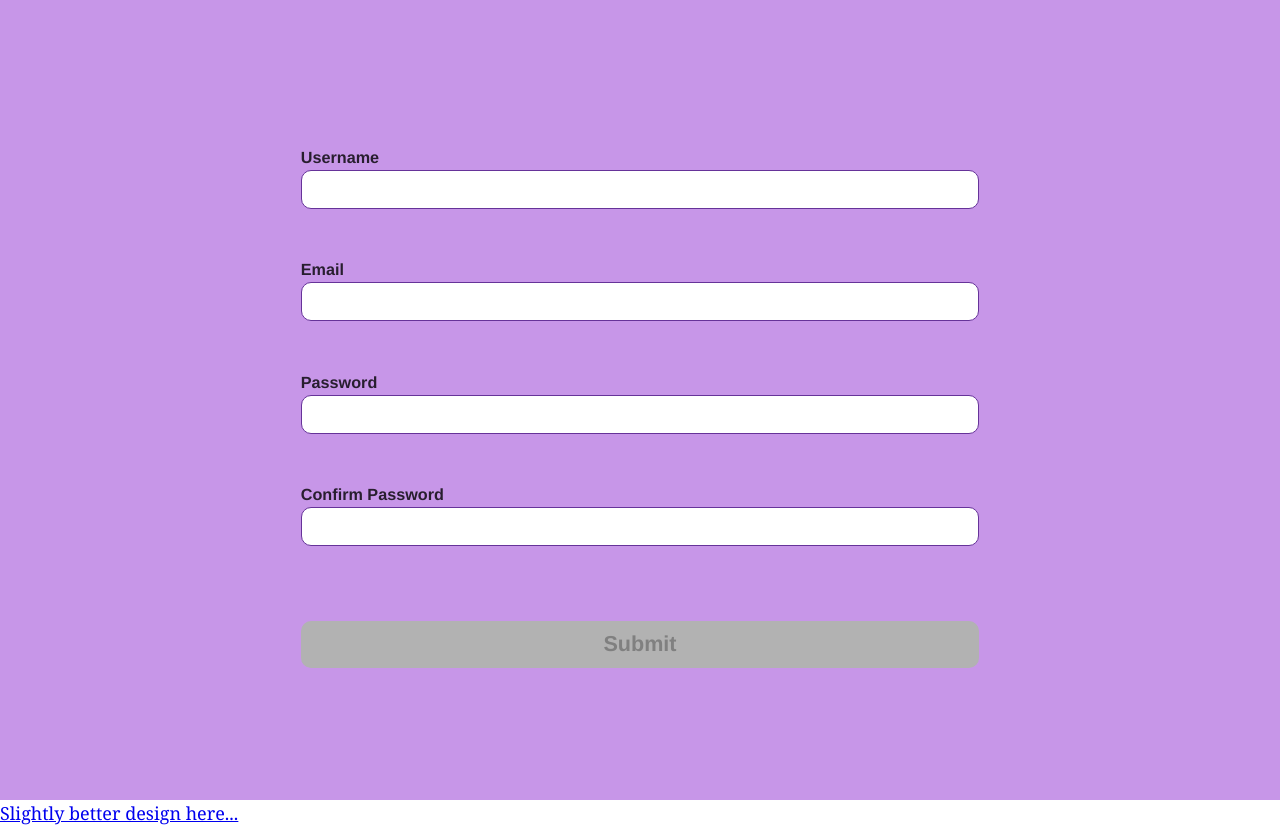
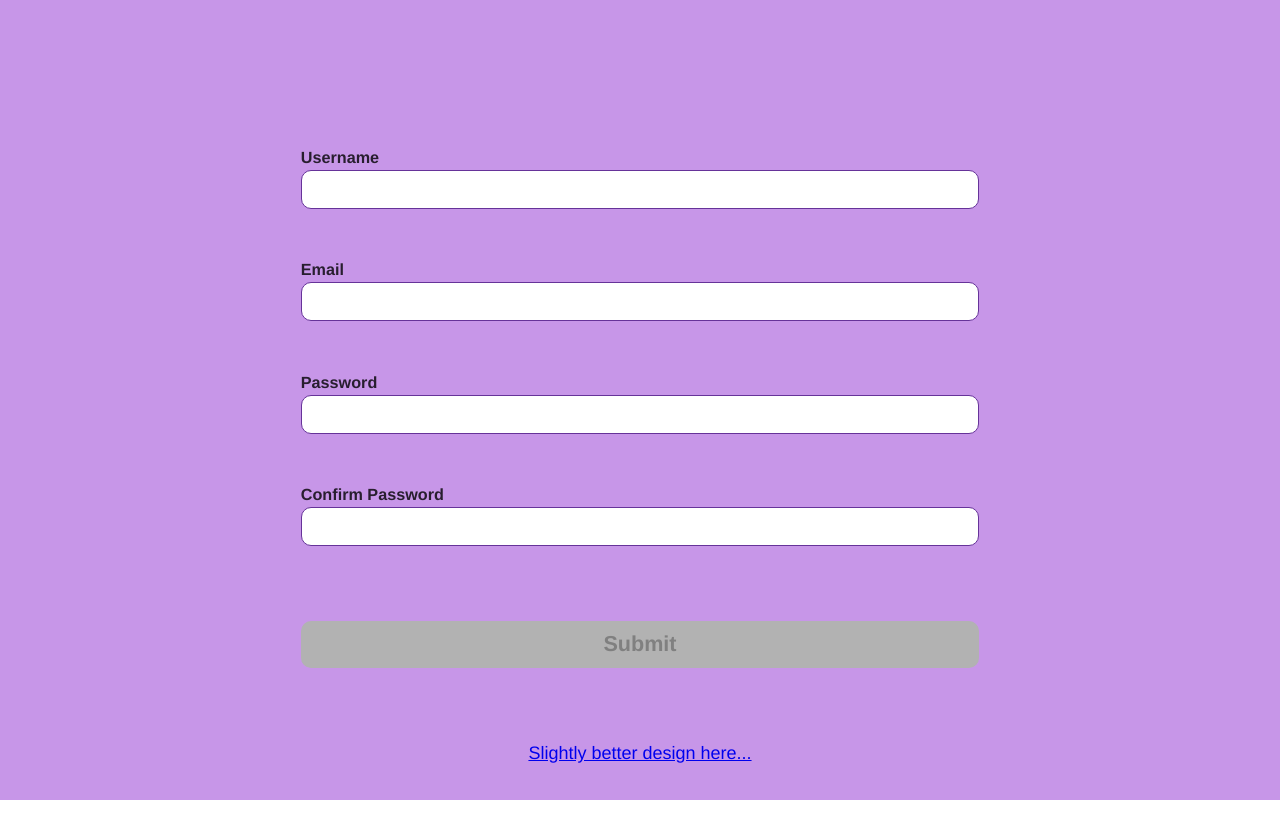
Before and after one commit to Kamariw95/lightfeather-challenge, a Gatsby site in the folder client/: page / in a window 1280 px wide. After the commit the page ends 800 px from the top, so only its background shows below. Built offline with nearby package versions, Linux system fonts and the light colour scheme; Gatsby itself is replaced by a stand-in of ours.

Commit message:
Cleans up small details

```diff
--- a/client/src/pages/index.tsx
+++ b/client/src/pages/index.tsx
@@ -14,10 +14,10 @@ class IndexPage extends React.Component {
   render() {
     return (
       <Layout>
-        <div className="main-container purple-bkgrnd">
+        <div className="index-container purple-bkgrnd">
           <SignUpForm />
+          <Link className="extra-link" to="/slightly-better-design">Slightly better design here...</Link>
         </div>
-        <Link to="/slightly-better-design">Slightly better design here...</Link>
       </Layout>
     )
   }
--- a/client/src/styles/index.css
+++ b/client/src/styles/index.css
@@ -27,3 +27,16 @@
 .purple-bkgrnd {
     background-color: #c796e8;
 }
+
+
+.index-container {
+    display: flex;
+    flex-direction: column;
+    height: 100%;
+    font-family: Helvetica, sans-serif;
+}
+
+.extra-link {
+    margin-top: 4rem;
+    text-align: center;
+}
```
